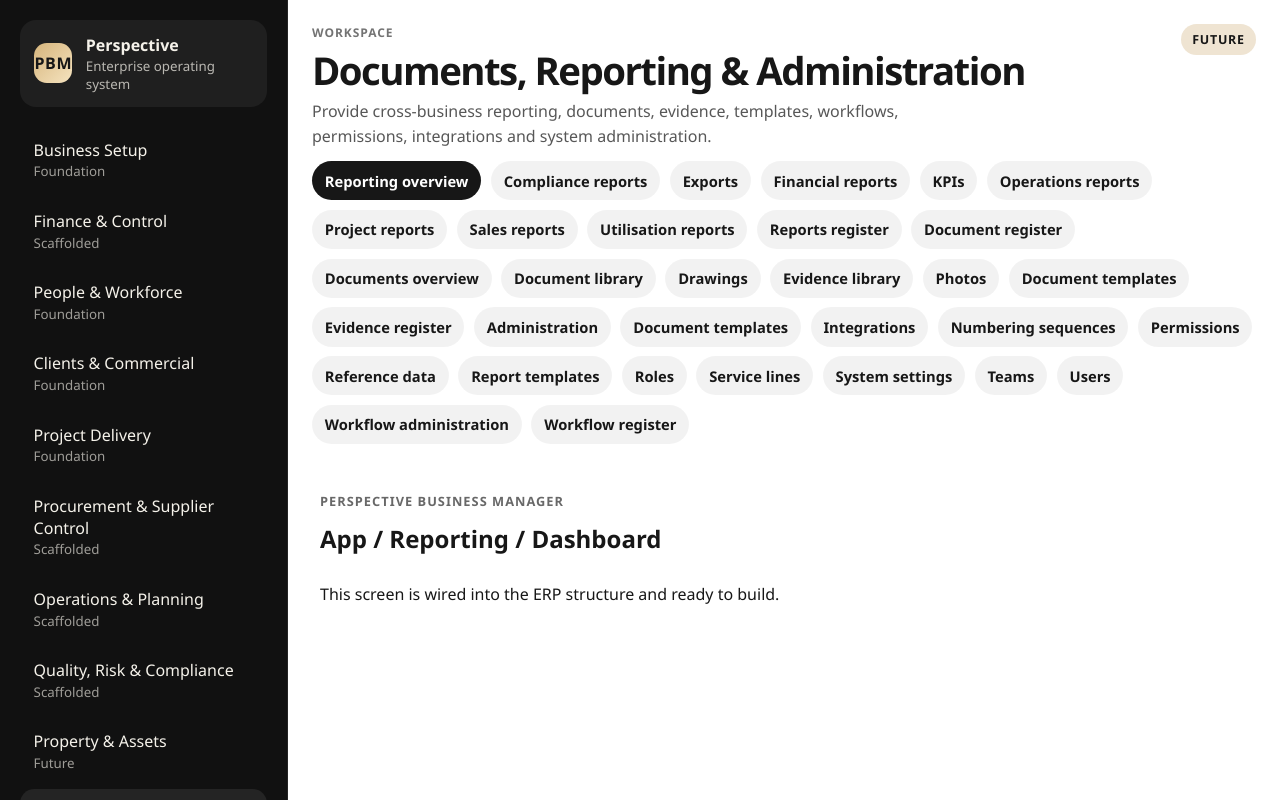
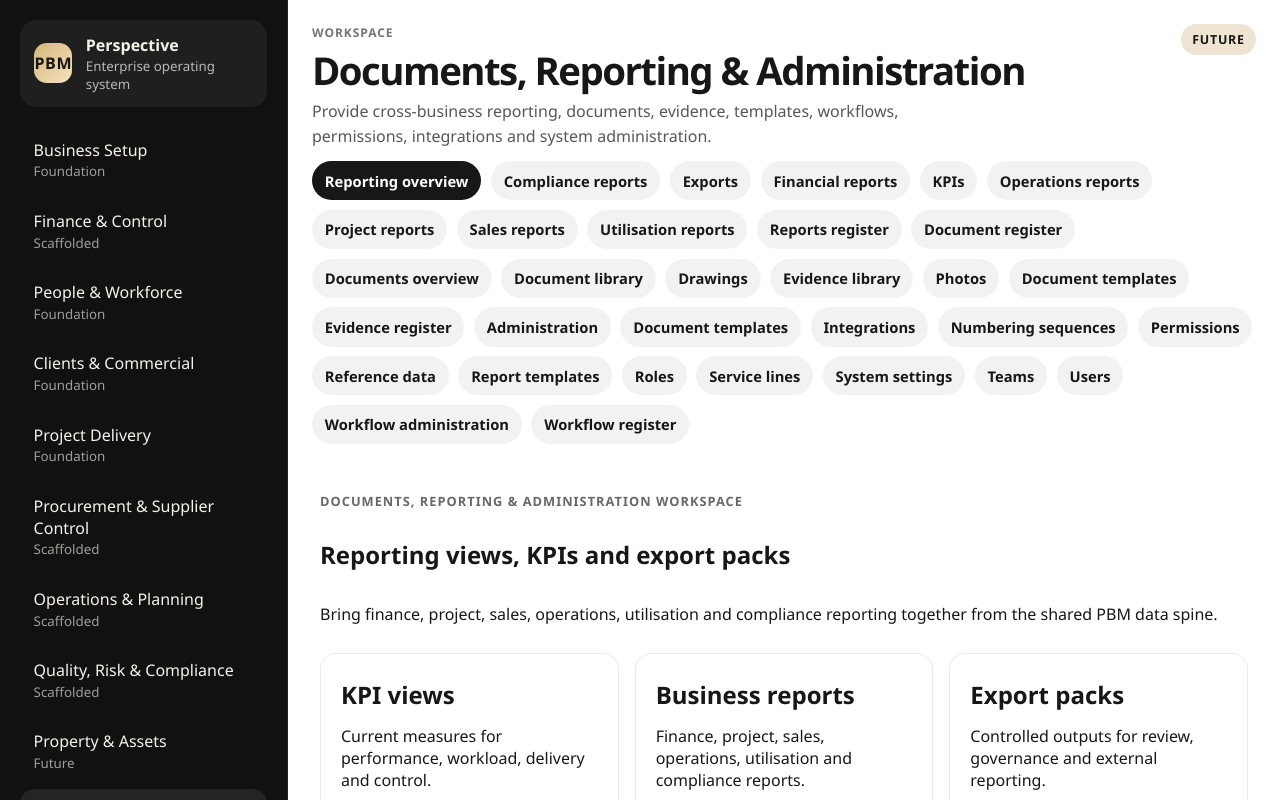
Before and after one commit to 8140spitt/perspective_business_manager, a SvelteKit app: page /app/reporting/dashboard in a window 1280 px wide. Built offline with nearby package versions, Linux system fonts and the light colour scheme.

Commit message:
ui: align reporting dashboard wording

```diff
--- a/src/routes/app/reporting/dashboard/+page.svelte
+++ b/src/routes/app/reporting/dashboard/+page.svelte
@@ -1,17 +1,35 @@
 <svelte:head>
-	<title>App / Reporting / Dashboard | Perspective Business Manager</title>
+	<title>Reporting & Controls | Perspective Business Manager</title>
 </svelte:head>
 
 <section class="page">
-	<p class="eyebrow">Perspective Business Manager</p>
-	<h1>App / Reporting / Dashboard</h1>
-	<p>This screen is wired into the ERP structure and ready to build.</p>
+	<p class="eyebrow">Documents, Reporting & Administration workspace</p>
+	<h1>Reporting views, KPIs and export packs</h1>
+	<p>
+		Bring finance, project, sales, operations, utilisation and compliance reporting together from
+		the shared PBM data spine.
+	</p>
+
+	<section class="cards" aria-label="Reporting activity areas">
+		<article>
+			<h2>KPI views</h2>
+			<p>Current measures for performance, workload, delivery and control.</p>
+		</article>
+		<article>
+			<h2>Business reports</h2>
+			<p>Finance, project, sales, operations, utilisation and compliance reports.</p>
+		</article>
+		<article>
+			<h2>Export packs</h2>
+			<p>Controlled outputs for review, governance and external reporting.</p>
+		</article>
+	</section>
 </section>
 
 <style>
 	.page {
 		display: grid;
-		gap: 0.75rem;
+		gap: 1.5rem;
 		padding: 2rem;
 	}
 
@@ -24,7 +42,24 @@
 		opacity: 0.65;
 	}
 
-	h1 {
-		margin: 0;
+	h1,
+	h2,
+	p {
+		margin-block: 0.25rem;
+	}
+
+	.cards {
+		display: grid;
+		grid-template-columns: repeat(auto-fit, minmax(14rem, 1fr));
+		gap: 1rem;
+	}
+
+	article {
+		display: grid;
+		gap: 0.35rem;
+		border: 1px solid rgba(0, 0, 0, 0.08);
+		border-radius: 1rem;
+		padding: 1.25rem;
+		background: white;
 	}
 </style>
```
